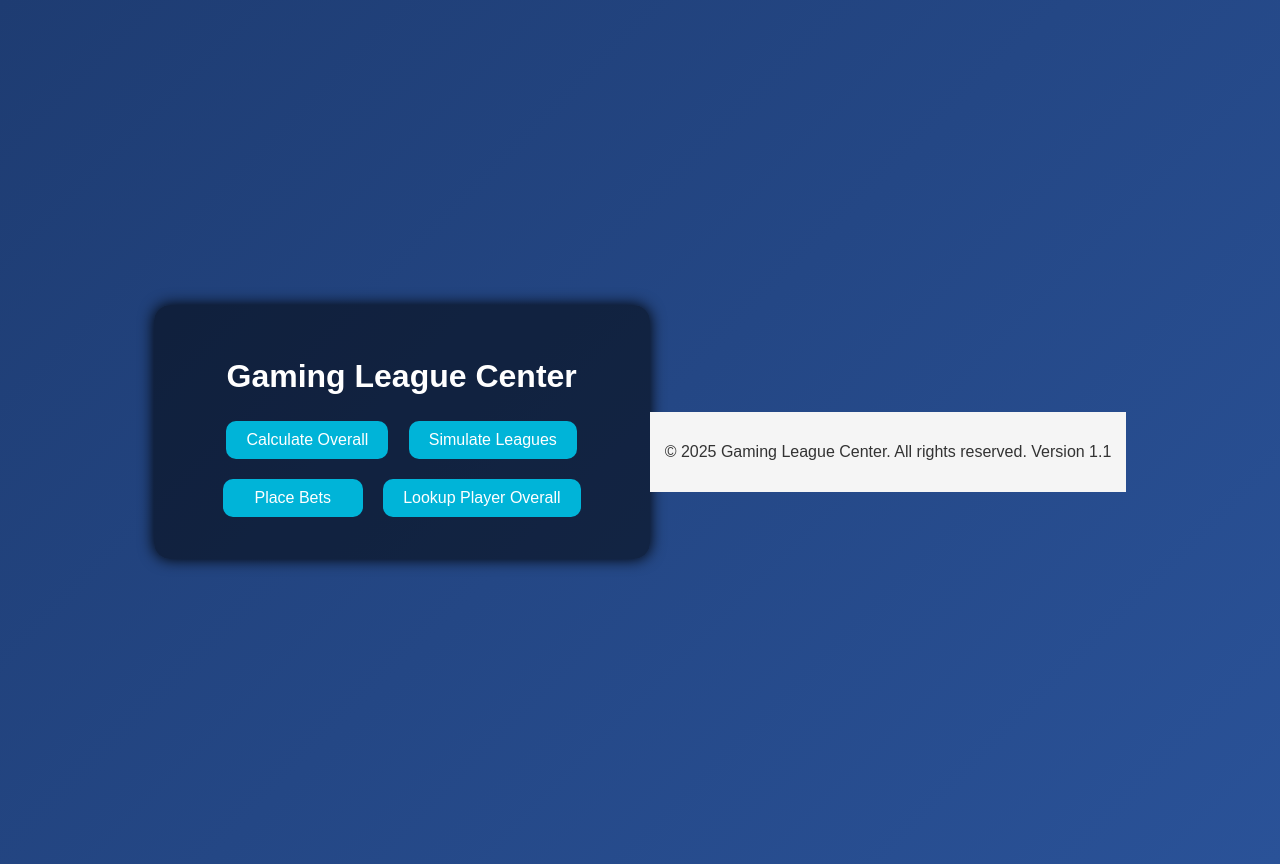
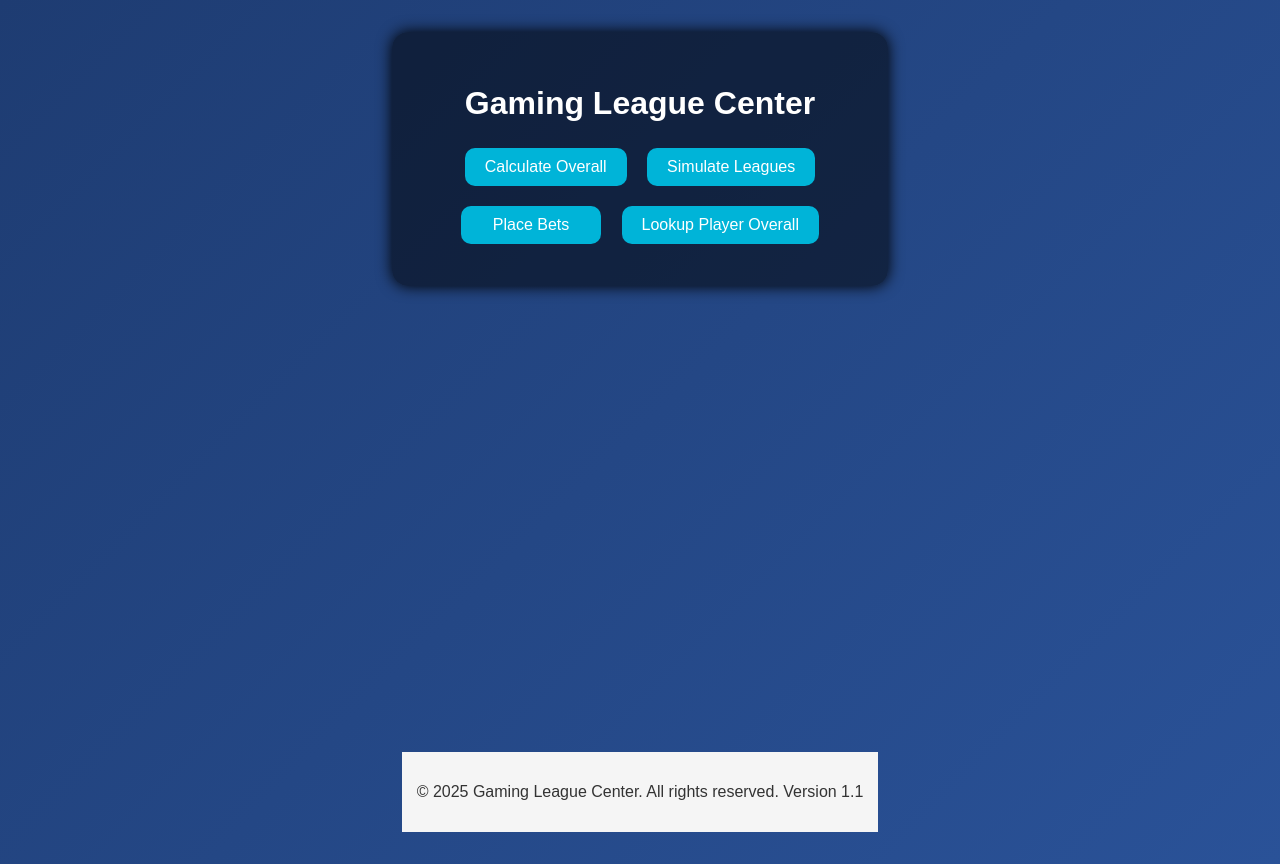
Before and after one commit to FlockNation/GamingLeagueCenter, a Flask app: page / in a window 1280 px wide. Run offline with Flask 3, Linux system fonts and the light colour scheme.

Commit message:
Update style.css

```diff
--- a/static/style.css
+++ b/static/style.css
@@ -5,9 +5,12 @@ body {
   text-align: center;
   padding: 2rem;
   margin: 0;
+
   min-height: 100vh;
+
   display: flex;
-  justify-content: center;
+  flex-direction: column;
+  justify-content: space-between;
   align-items: center;
 }
 
@@ -15,7 +18,7 @@ body {
   background-color: rgba(0,0,0,0.5);
   border-radius: 16px;
   padding: 2rem 3rem;
-  display: inline-block;
+  display: block;
   box-shadow: 0 0 15px #000;
   max-width: 400px;
   width: 100%;
```
